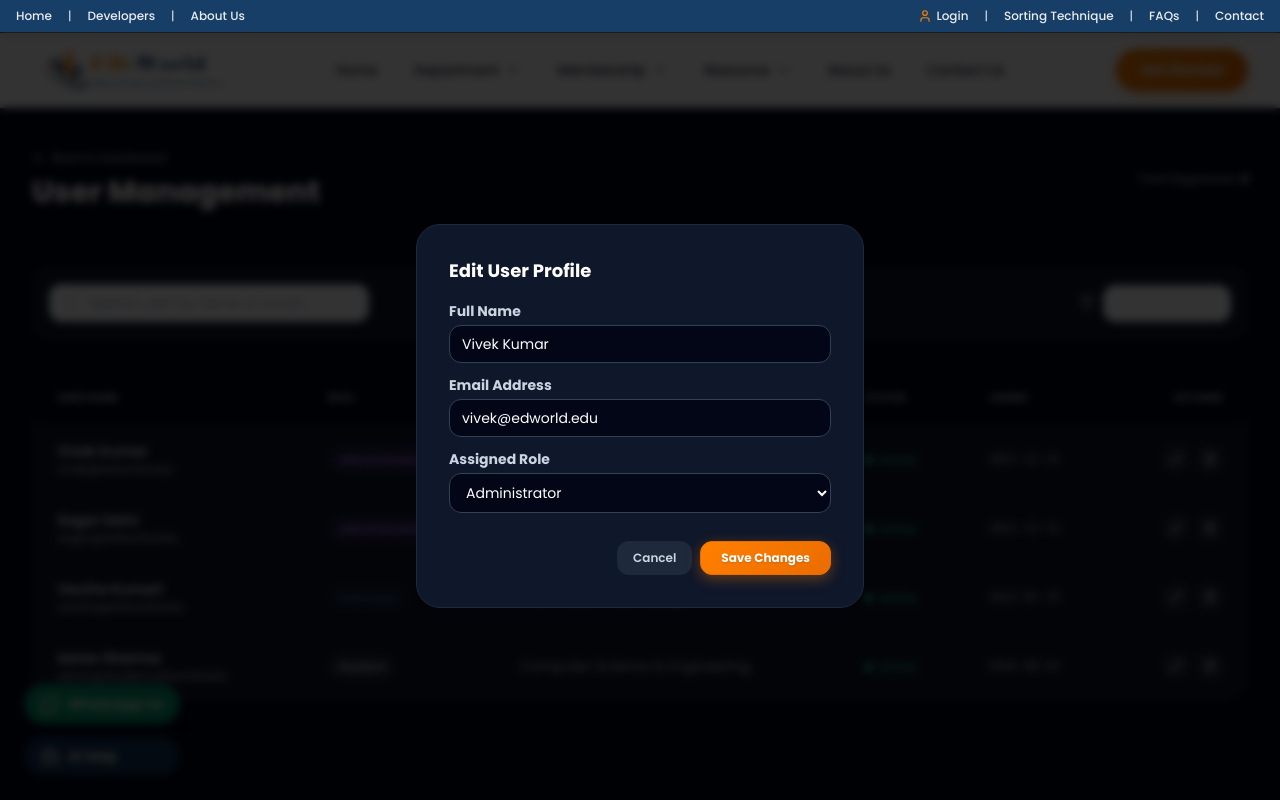
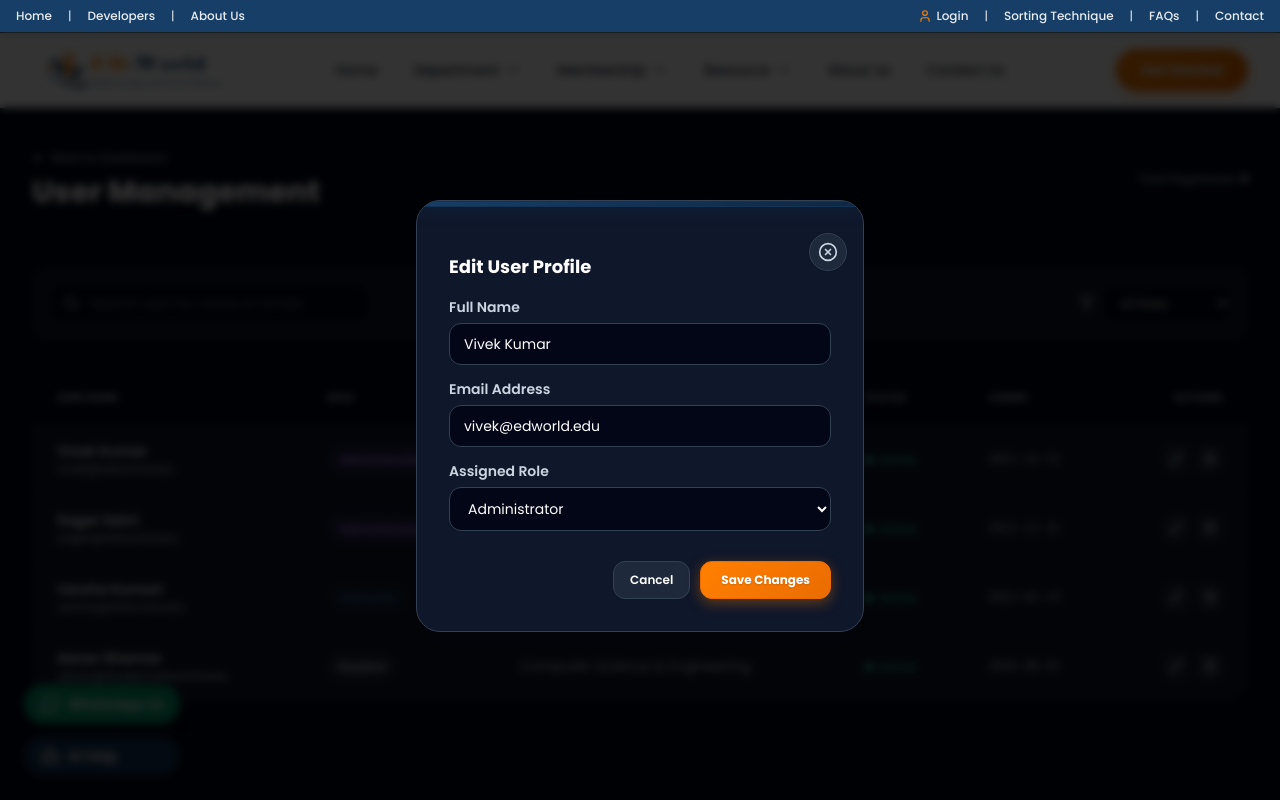
Before and after one commit to Vnjvibhash/ED-World, a Next.js app: page /admin/users in a window 1280 px wide. Both pictures are taken after a click on the button 1176 px from the left and 459 px from the top of the page. Shown: the top 800 px of the page. Built offline with nearby package versions, Linux system fonts and the light colour scheme.

Commit message:
fix(forms): fix color contrast, autofill, borders, and button gradients across all popup forms

```diff
--- a/src/app/admin/users/page.tsx
+++ b/src/app/admin/users/page.tsx
@@ -206,50 +206,61 @@ export default function AdminUsersPage() {
         {/* Edit User Modal */}
         {editingUser && (
           <div className="fixed inset-0 z-50 bg-black/80 backdrop-blur-sm flex items-center justify-center p-4">
-            <div className="admin-modal bg-slate-900 border border-slate-800 rounded-3xl p-6 sm:p-8 max-w-md w-full shadow-2xl space-y-4">
-              <h3 className="text-lg font-bold text-white">Edit User Profile</h3>
-              <form onSubmit={handleSaveEdit} className="space-y-3 text-xs sm:text-sm">
-                <div className="space-y-1">
-                  <label className="text-slate-300 font-bold">Full Name</label>
+            <div className="admin-modal relative bg-slate-900 border border-slate-800 rounded-3xl p-6 sm:p-8 max-w-md w-full shadow-2xl space-y-4 overflow-hidden">
+              {/* Top Brand Accent Bar */}
+              <div className="absolute top-0 left-0 right-0 h-1.5 bg-gradient-to-r from-brand-600 via-accent-500 to-accent-400" />
+
+              <button
+                onClick={() => setEditingUser(null)}
+                className="absolute top-4 right-4 p-2 rounded-full bg-slate-800 hover:bg-slate-700 text-slate-400 hover:text-white border border-slate-700 transition-colors shadow-sm"
+                aria-label="Close modal"
+              >
+                <XCircle className="w-5 h-5" />
+              </button>
+
+              <h3 className="text-lg font-bold text-white pt-1">Edit User Profile</h3>
+              <form onSubmit={handleSaveEdit} className="space-y-3.5 text-xs sm:text-sm">
+                <div className="space-y-1.5">
+                  <label className="text-slate-300 font-bold block">Full Name</label>
                   <input
                     type="text"
                     value={editingUser.name}
                     onChange={(e) => setEditingUser({ ...editingUser, name: e.target.value })}
-                    className="w-full px-3 py-2 rounded-xl bg-slate-950 border border-slate-700 text-white outline-none focus:border-accent-500"
+                    className="w-full px-3.5 py-2.5 rounded-xl bg-slate-950 border border-slate-700 text-white outline-none focus:border-accent-500 focus:ring-2 focus:ring-accent-500/20 shadow-sm transition-all"
                   />
                 </div>
-                <div className="space-y-1">
-                  <label className="text-slate-300 font-bold">Email Address</label>
+                <div className="space-y-1.5">
+                  <label className="text-slate-300 font-bold block">Email Address</label>
                   <input
                     type="email"
                     value={editingUser.email}
                     onChange={(e) => setEditingUser({ ...editingUser, email: e.target.value })}
-                    className="w-full px-3 py-2 rounded-xl bg-slate-950 border border-slate-700 text-white outline-none focus:border-accent-500"
+                    className="w-full px-3.5 py-2.5 rounded-xl bg-slate-950 border border-slate-700 text-white outline-none focus:border-accent-500 focus:ring-2 focus:ring-accent-500/20 shadow-sm transition-all"
                   />
                 </div>
-                <div className="space-y-1">
-                  <label className="text-slate-300 font-bold">Assigned Role</label>
+                <div className="space-y-1.5">
+                  <label className="text-slate-300 font-bold block">Assigned Role</label>
                   <select
                     value={editingUser.role}
                     onChange={(e) => setEditingUser({ ...editingUser, role: e.target.value as AdminUser["role"] })}
-                    className="w-full px-3 py-2 rounded-xl bg-slate-950 border border-slate-700 text-white outline-none focus:border-accent-500"
+                    className="w-full px-3.5 py-2.5 rounded-xl bg-slate-950 border border-slate-700 text-white outline-none focus:border-accent-500 focus:ring-2 focus:ring-accent-500/20 shadow-sm transition-all cursor-pointer"
                   >
-                    <option value="Administrator" className="bg-slate-900 text-white">Administrator</option>
-                    <option value="Instructor" className="bg-slate-900 text-white">Instructor</option>
-                    <option value="Student" className="bg-slate-900 text-white">Student</option>
+                    <option value="Administrator" className="bg-slate-900 text-white py-1">Administrator</option>
+                    <option value="Instructor" className="bg-slate-900 text-white py-1">Instructor</option>
+                    <option value="Student" className="bg-slate-900 text-white py-1">Student</option>
                   </select>
                 </div>
-                <div className="flex justify-end gap-2 pt-4">
+                <div className="flex justify-end gap-2.5 pt-4">
                   <button
                     type="button"
                     onClick={() => setEditingUser(null)}
-                    className="px-4 py-2 rounded-xl bg-slate-800 text-slate-300 hover:bg-slate-700 text-xs font-semibold transition-colors"
+                    className="px-4 py-2.5 rounded-xl bg-slate-800 hover:bg-slate-700 text-slate-200 hover:text-white border border-slate-700 text-xs font-semibold transition-colors shadow-sm"
                   >
                     Cancel
                   </button>
                   <button
                     type="submit"
-                    className="px-5 py-2 rounded-xl bg-gradient-to-r from-accent-500 to-accent-600 hover:from-accent-400 hover:to-accent-500 text-white text-xs font-bold shadow-md transition-all"
+                    className="px-5 py-2.5 rounded-xl bg-gradient-to-r from-accent-500 to-accent-600 hover:from-accent-400 hover:to-accent-500 text-white text-xs font-bold shadow-md transition-all"
                   >
                     Save Changes
                   </button>
--- a/src/app/globals.css
+++ b/src/app/globals.css
@@ -421,67 +421,118 @@ a[aria-disabled="true"] {
   cursor: not-allowed !important;
 }
 
-/* Form controls */
-input:not(.dev-terminal-input),
-select,
-textarea {
-  background-color: #ffffff !important;
-  color: #0f172a !important;
-  border-color: #cbd5e1 !important;
-}
+/* ============================================================
+   Popup Forms & Modal Controls Styling
+   ============================================================ */
 
-select option {
-  background-color: #ffffff !important;
-  color: #0f172a !important;
-}
-
-input:not(.dev-terminal-input)::placeholder,
-textarea::placeholder {
-  color: #94a3b8 !important;
-}
-
-/* Modal and Popup Form General Contrast Rules */
+/* Light Modal & Popup Forms */
 .modal-content-animate,
-[class*="modal"] {
+.popup-form-container {
   color: #0f172a;
 }
 
-.modal-content-animate label {
+.modal-content-animate label,
+.popup-form-container label {
   color: #1e293b !important;
   font-weight: 700 !important;
 }
 
 .modal-content-animate input:not(.dev-terminal-input),
 .modal-content-animate select,
-.modal-content-animate textarea {
+.modal-content-animate textarea,
+.popup-form-container input:not(.dev-terminal-input),
+.popup-form-container select,
+.popup-form-container textarea {
   background-color: #ffffff !important;
   color: #0f172a !important;
-  border-color: #cbd5e1 !important;
+  border: 1px solid #cbd5e1 !important;
+}
+
+.modal-content-animate input:not(.dev-terminal-input)::placeholder,
+.modal-content-animate textarea::placeholder,
+.popup-form-container input:not(.dev-terminal-input)::placeholder,
+.popup-form-container textarea::placeholder {
+  color: #94a3b8 !important;
+}
+
+.modal-content-animate select option,
+.popup-form-container select option {
+  background-color: #ffffff !important;
+  color: #0f172a !important;
 }
 
 .modal-content-animate input:not(.dev-terminal-input):focus,
 .modal-content-animate select:focus,
-.modal-content-animate textarea:focus {
+.modal-content-animate textarea:focus,
+.popup-form-container input:not(.dev-terminal-input):focus,
+.popup-form-container select:focus,
+.popup-form-container textarea:focus {
   border-color: #FF8000 !important;
-  box-shadow: 0 0 0 3px rgba(255, 128, 0, 0.15) !important;
+  outline: none !important;
+  box-shadow: 0 0 0 3px rgba(255, 128, 0, 0.2) !important;
+}
+
+/* Browser Autofill Support for Light Popup Forms */
+.modal-content-animate input:-webkit-autofill,
+.modal-content-animate input:-webkit-autofill:hover,
+.modal-content-animate input:-webkit-autofill:focus,
+.modal-content-animate textarea:-webkit-autofill,
+.modal-content-animate textarea:-webkit-autofill:hover,
+.modal-content-animate textarea:-webkit-autofill:focus,
+.modal-content-animate select:-webkit-autofill,
+.modal-content-animate select:-webkit-autofill:hover,
+.modal-content-animate select:-webkit-autofill:focus,
+.popup-form-container input:-webkit-autofill,
+.popup-form-container input:-webkit-autofill:hover,
+.popup-form-container input:-webkit-autofill:focus {
+  -webkit-text-fill-color: #0f172a !important;
+  -webkit-box-shadow: 0 0 0px 1000px #ffffff inset !important;
+  transition: background-color 5000s ease-in-out 0s !important;
 }
 
 /* Dark Admin Modal Overrides */
-.admin-modal,
-.admin-modal * {
-  color: #f8fafc;
+.admin-modal {
+  background-color: #0f172a !important;
+  color: #f8fafc !important;
+  border: 1px solid #334155 !important;
+}
+
+.admin-modal label {
+  color: #cbd5e1 !important;
+  font-weight: 600 !important;
 }
 
 .admin-modal input,
-.admin-modal select {
+.admin-modal select,
+.admin-modal textarea {
   background-color: #020617 !important;
   color: #ffffff !important;
-  border-color: #334155 !important;
+  border: 1px solid #334155 !important;
+}
+
+.admin-modal input:focus,
+.admin-modal select:focus,
+.admin-modal textarea:focus {
+  border-color: #FF8000 !important;
+  box-shadow: 0 0 0 3px rgba(255, 128, 0, 0.25) !important;
 }
 
 .admin-modal select option {
   background-color: #0f172a !important;
   color: #ffffff !important;
+}
+
+.admin-modal input::placeholder,
+.admin-modal textarea::placeholder {
+  color: #64748b !important;
+}
+
+.admin-modal input:-webkit-autofill,
+.admin-modal input:-webkit-autofill:hover,
+.admin-modal input:-webkit-autofill:focus {
+  -webkit-text-fill-color: #ffffff !important;
+  -webkit-box-shadow: 0 0 0px 1000px #020617 inset !important;
+  transition: background-color 5000s ease-in-out 0s !important;
 }
 
 
```
Also changed, not shown: src/app/developer-list/page.tsx (+62 -34 lines), src/app/membership/page.tsx (+10 -6 lines).
